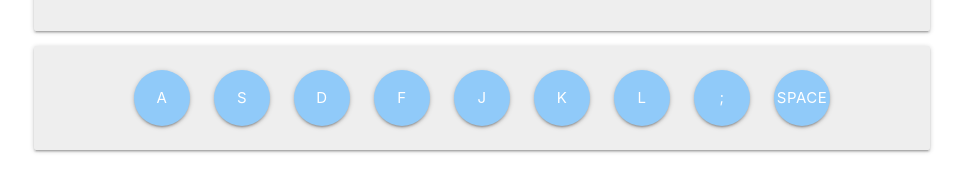
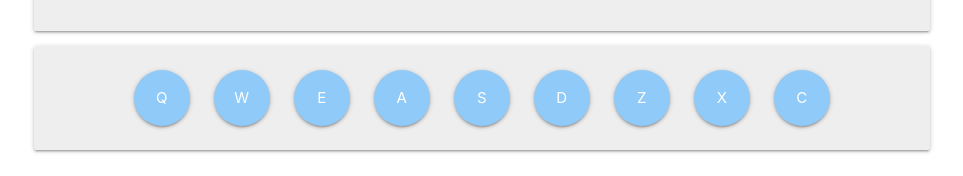
Before and after one commit to Bus42/drum_machine, a React (Create React App) app: page / in a window 1280 px wide. Shown: the part 267-443 px from the top of the page, without its empty margins (158-1121 px from the left). Built offline with nearby package versions, Linux system fonts and the light colour scheme.

Commit message:
Changes keys, adds sounds

```diff
--- a/src/App.js
+++ b/src/App.js
@@ -14,16 +14,23 @@ class App extends Component {
     };
   }
 
-  handleClick = (e) => {
-    console.log(e)
-  }
+  handleClick = e => {
+    const displayText = e;
+    this.setState({ displayText });
+  };
+
+  playSound = sound => {
+    const clip = document.getElementById(sound);
+    clip.play();
+    console.log(clip)
+  };
 
   render() {
     return (
       <div id="drum-machine" className="container">
         <Header title={this.state.title} logo={logo} />
         <Display text={this.state.displayText} />
-        <DrumPad handleClick={this.handleClick} />
+        <DrumPad handleClick={this.handleClick} playSound={this.playSound} />
       </div>
     );
   }
--- a/src/components/DrumPad.js
+++ b/src/components/DrumPad.js
@@ -1,14 +1,14 @@
 import React, { Component } from "react";
 
+const q = "Q";
+const w = "W";
+const e = "E";
 const a = "A";
 const s = "S";
 const d = "D";
-const f = "F";
-const j = "J";
-const k = "K";
-const l = "L";
-const semicolon = ";";
-const space = "Space";
+const z = "Z";
+const x = "X";
+const c = "C";
 
 class DrumPad extends Component {
   constructor(props) {
@@ -17,75 +17,84 @@ class DrumPad extends Component {
       active: null,
       drums: [
         {
+          id: q,
+          audio: "https://s3.amazonaws.com/freecodecamp/drums/Heater-1.mp3"
+        },
+        {
+          id: w,
+          audio: "https://s3.amazonaws.com/freecodecamp/drums/Heater-2.mp3"
+        },
+        {
+          id: e,
+          audio: "https://s3.amazonaws.com/freecodecamp/drums/Heater-3.mp3"
+        },
+        {
           id: a,
-          audio: null
+          audio: "https://s3.amazonaws.com/freecodecamp/drums/Heater-4_1.mp3"
         },
         {
           id: s,
-          audio: null
+          audio: "https://s3.amazonaws.com/freecodecamp/drums/Heater-6.mp3"
         },
         {
           id: d,
-          audio: null
+          audio: "https://s3.amazonaws.com/freecodecamp/drums/Dsc_Oh.mp3"
         },
         {
-          id: f,
-          audio: null
+          id: z,
+          audio: "https://s3.amazonaws.com/freecodecamp/drums/Kick_n_Hat.mp3"
         },
         {
-          id: j,
-          audio: null
+          id: x,
+          audio: "https://s3.amazonaws.com/freecodecamp/drums/RP4_KICK_1.mp3"
         },
         {
-          id: k,
-          audio: null
-        },
-        {
-          id: l,
-          audio: null
-        },
-        {
-          id: semicolon,
-          audio: null
-        },
-        {
-          id: space,
-          audio: null
+          id: c,
+          audio: "https://s3.amazonaws.com/freecodecamp/drums/Cev_H2.mp3"
         }
       ]
     };
   }
 
   render(props = this.props) {
-    document.onkeydown = function(e) {
-      const key_code = e.keyCode;
+    document.onkeydown = function(key) {
+      const key_code = key.keyCode;
       switch (key_code) {
+        case 81:
+          props.handleClick(q);
+          props.playSound(`${q}_audio`);
+          break;
+        case 87:
+          props.handleClick(w);
+          props.playSound(`${w}_audio`);
+          break;
+        case 69:
+          props.handleClick(e);
+          props.playSound(`${e}_audio`);
+          break;
         case 65:
           props.handleClick(a);
+          props.playSound(`${a}_audio`);
           break;
         case 83:
           props.handleClick(s);
+          props.playSound(`${s}_audio`);
           break;
         case 68:
           props.handleClick(d);
+          props.playSound(`${d}_audio`);
           break;
-        case 70:
-          props.handleClick(f);
+        case 90:
+          props.handleClick(z);
+          props.playSound(`${z}_audio`);
           break;
-        case 74:
-          props.handleClick(j);
+        case 88:
+          props.handleClick(x);
+          props.playSound(`${x}_audio`);
           break;
-        case 75:
-          props.handleClick(k);
-          break;
-        case 76:
-          props.handleClick(l);
-          break;
-        case 186:
-          props.handleClick(semicolon);
-          break;
-        case 32:
-          props.handleClick(space);
+        case 67:
+          props.handleClick(c);
+          props.playSound(`${c}_audio`);
           break;
         default:
           console.log(key_code);
@@ -117,11 +126,13 @@ class DrumPad extends Component {
                 onClick={e => {
                   e.preventDefault();
                   this.props.handleClick(e.target.id);
+                  this.props.playSound(`${drum.id}_audio`);
                 }}
                 style={buttonStyle}
                 className="drum-pad btn-floating btn-large waves-effect waves-light blue lighten-3"
               >
                 {drum.id}
+                <audio id={`${drum.id}_audio`} src={drum.audio} />
               </button>
             );
           })}
```
